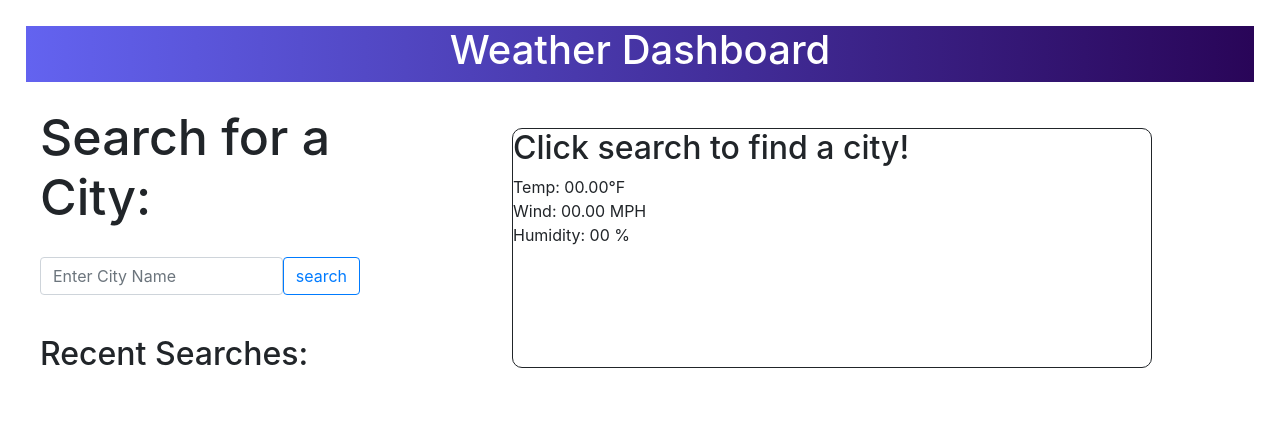
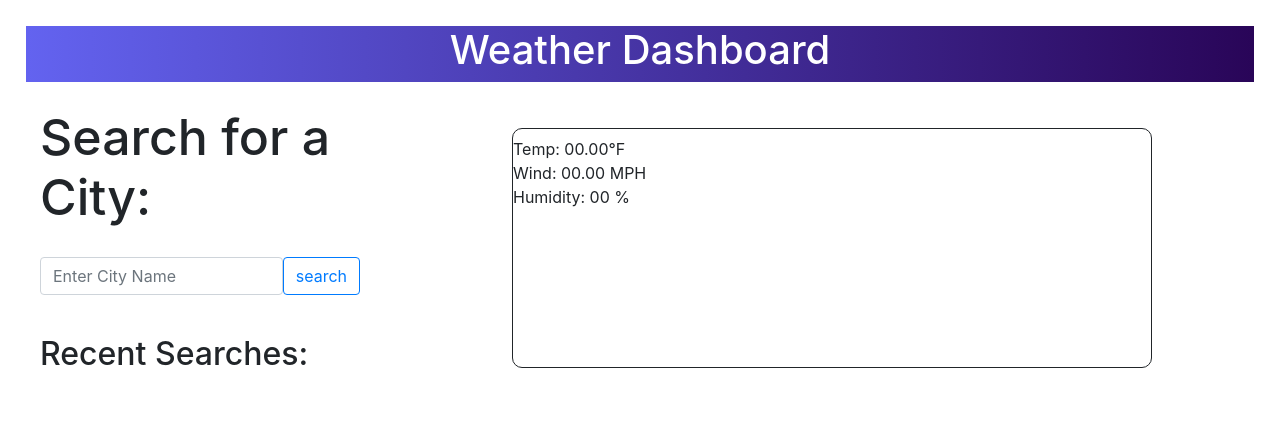
Before and after one commit to Tmysterz/Weather-Dashboard, a plain HTML site: page index.html in a window 1280 px wide. Shown: the top 447 px of the page. Drawn offline with nearby package versions, Linux system fonts and the light colour scheme.

Commit message:
almost completed readme

```diff
--- a/index.html
+++ b/index.html
@@ -24,7 +24,7 @@
     <div class= "selectedFlexContainer">
         <div>
             <div id="currentWeatherHeader">
-                <h2 id="currentDay">Click search to find a city!</h2>
+                <h2 id="currentDay"></h2>
                 <p id="date"></p>
                 <img id="icon"/>
             </div>
```
Also changed, not shown: Develop/Assets/images/weatherDashboardScreenshot.png (added), 1 other file.
